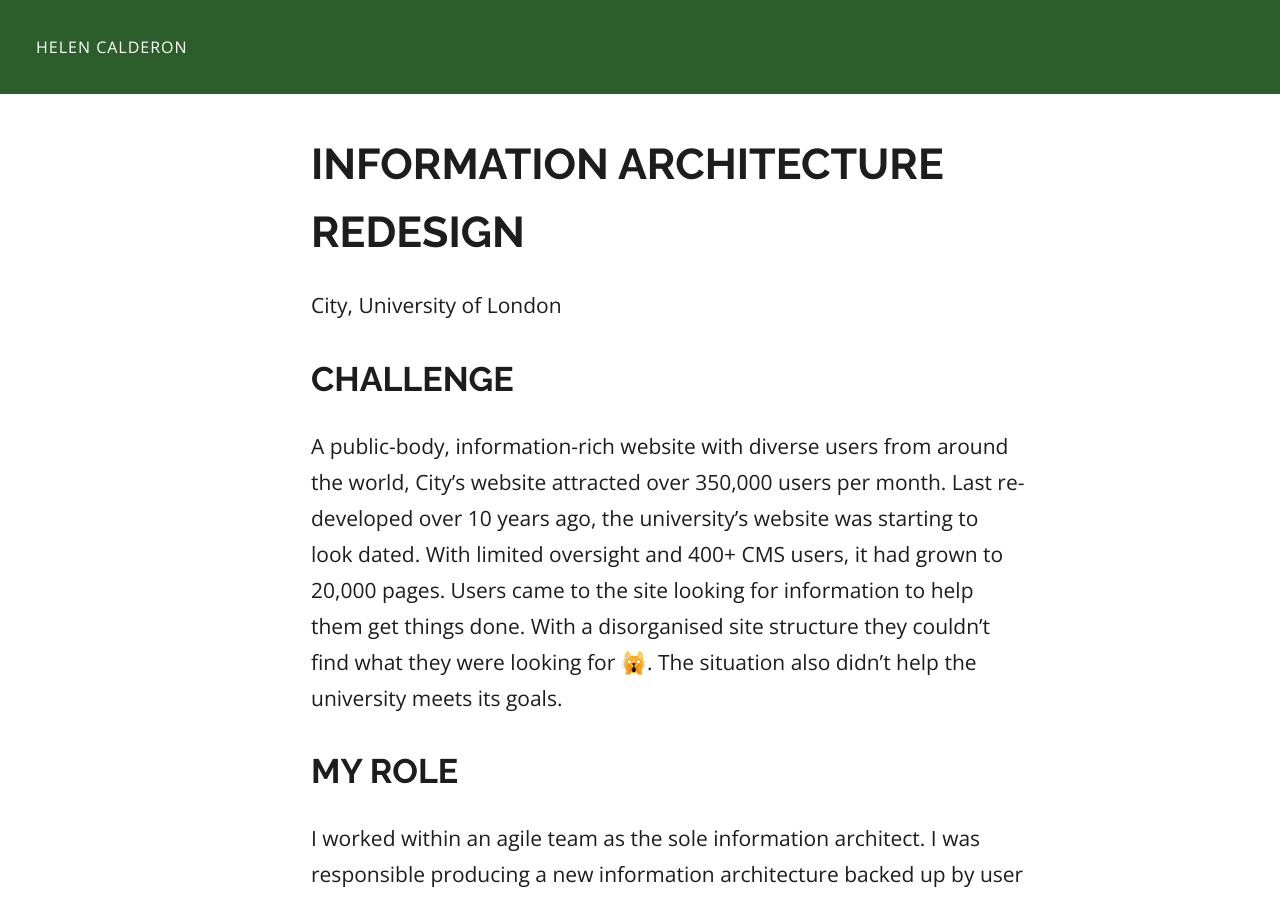
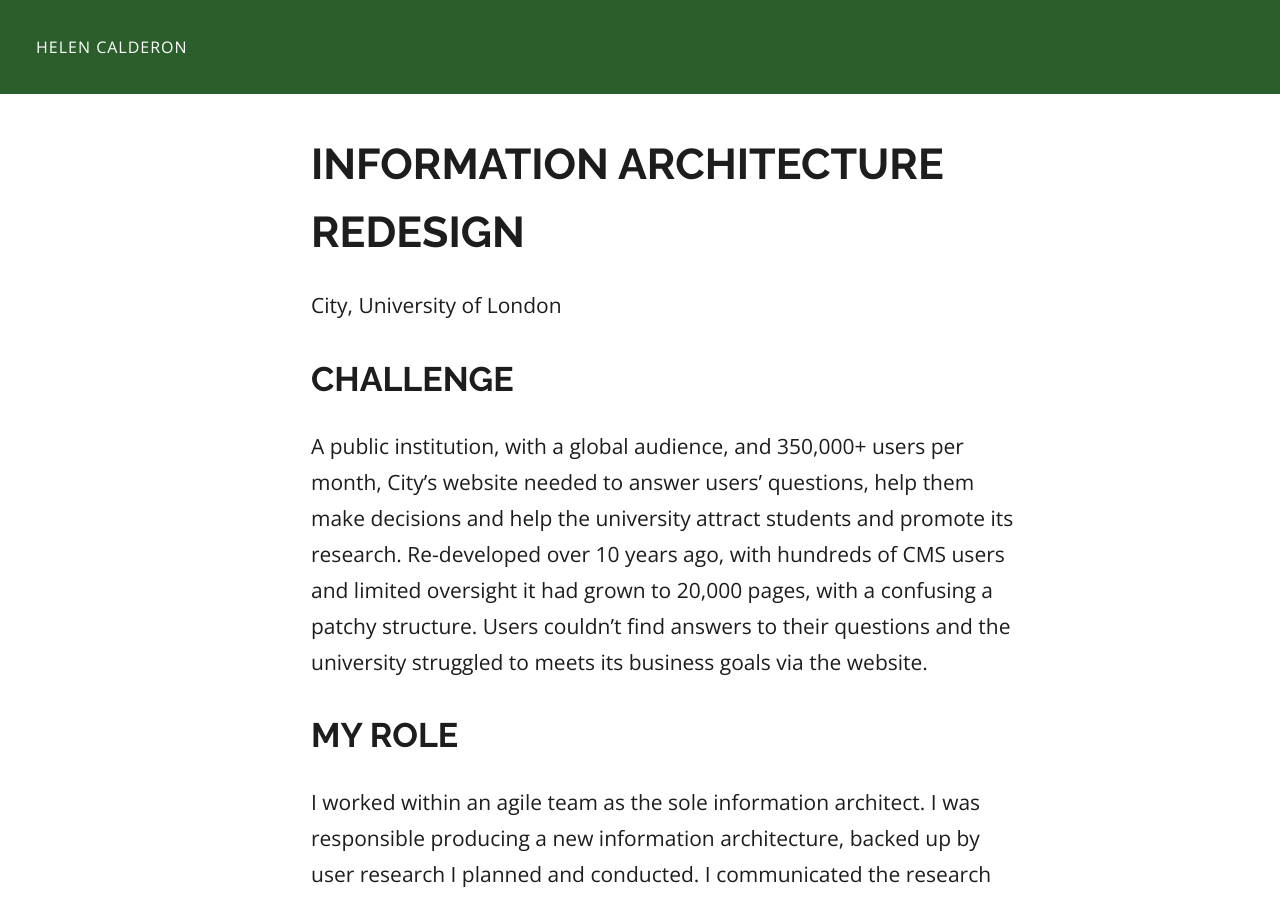
Before and after one commit to helencalderon/helenc, a Jekyll site: the page built from _posts/2020-01-12-information-architecture.md, in a window 1280 px wide and 900 px high. Built offline with Jekyll 4.4.1, drawn with Linux system fonts in a browser that asks for light colours; emoji names are drawn with the system emoji font; some of the changed text lies outside the part shown.

Commit message:
Update 2020-01-12-information-architecture.md

```diff
--- a/_posts/2020-01-12-information-architecture.md
+++ b/_posts/2020-01-12-information-architecture.md
@@ -2,10 +2,10 @@
 layout: post
 company: City, University of London
 project: Information achitecture redesign
-description: Overhaul of the information architecture of a univeristy website
+description: Designing a new information architecture for a public-body website with lots of information and disparate users
 skills: User interviews, card sorts, tree tests, stakeholder management
 year: 2019
-permalink: /information-architecture-redesign-at-city-university-of-london/
+permalink: /information-architecture-redesign/
 
 ---
 
@@ -14,11 +14,12 @@ City, University of London
 
 
 ## Challenge ##
-A public-body, information-rich website with diverse users from around the world, City's website attracted over 350,000 users per month. Last re-developed over 10 years ago, the university's website was starting to look dated. With limited oversight and 400+ CMS users, it had grown to 20,000 pages. Users came to the site looking for information to help them get things done. With a disorganised site structure they couldn't find what they were looking for :scream_cat:. The situation also didn't help the university meets its goals.
+
+A public institution, with a global audience, and 350,000+ users per month, City's website needed to answer users' questions, help them make decisions and help the university attract students and promote its research. Re-developed over 10 years ago, with hundreds of CMS users and limited oversight it had grown to 20,000 pages, with a confusing a patchy structure. Users couldn't find answers to their questions and the university struggled to meets its business goals via the website.
 
 ## My role ##
 
-I worked within an agile team as the sole information architect. I was responsible producing a new information architecture backed up by user research and with obtaining the buy-in of internal stakeholders with competing interests.
+I worked within an agile team as the sole information architect. I was responsible producing a new information architecture, backed up by user research I planned and conducted. I communicated the research and proposed architecture, getting buy-in from competing and diverse internal stakeholders.
 
 ## Approach ##
 
```
